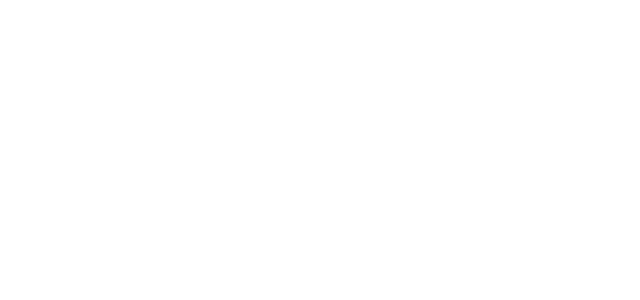
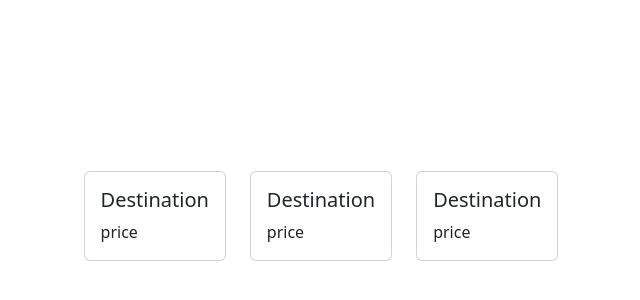
Before and after one commit to paulahage/checkList, an Angular app in the folder ui/: page /checklist/travels in a window 1280 px wide. Before the commit this address led to /. Shown: the part 192-492 px from the top of the page, without its empty margins (319-959 px from the left). Built offline with nearby package versions, Linux system fonts and the light colour scheme.

Commit message:
#14 Created the page for travel tickets

```diff
--- a/ui/src/app/app-routing.module.ts
+++ b/ui/src/app/app-routing.module.ts
@@ -3,12 +3,14 @@
 import { HomeComponent } from './home/home.component';
 import { SignInComponent } from './sign-in/sign-in.component';
 import { MyListComponent } from './my-list/my-list.component';
+import { TravelsComponent } from './travels/travels.component';
 
 const routes: Routes = [
   { path: '', redirectTo: '/checklist', pathMatch: 'full' },
   { path: 'checklist', component: HomeComponent },
   { path: 'checklist/signin', component: SignInComponent },
   { path: 'checklist/my-list', component: MyListComponent },
+  { path: 'checklist/travels', component: TravelsComponent },
 ];
 
 @NgModule({
--- a/ui/src/app/app.module.ts
+++ b/ui/src/app/app.module.ts
@@ -11,6 +11,7 @@
 import { LoadingComponent } from './loading/loading.component';
 import { ListItemComponent } from './list-item/list-item.component';
 import { NavbarComponent } from './navbar/navbar.component';
+import { TravelsComponent } from './travels/travels.component';
 
 @NgModule({
   declarations: [
@@ -20,7 +21,8 @@
     MyListComponent,
     LoadingComponent,
     ListItemComponent,
-    NavbarComponent
+    NavbarComponent,
+    TravelsComponent
   ],
   imports: [
     BrowserModule,
--- a/ui/src/app/my-list/my-list.component.html
+++ b/ui/src/app/my-list/my-list.component.html
@@ -1,3 +1,6 @@
+<div class="d-flex flex-column justify-content-center align-items-center mb-5" style="width: 100%;">
+  <button class="btn btn-success" (click)="checkTickets()">checkTickets</button>
+</div>
 <div class="card">
   <app-navbar></app-navbar>
   <div
--- a/ui/src/app/my-list/my-list.component.ts
+++ b/ui/src/app/my-list/my-list.component.ts
@@ -2,6 +2,7 @@
 import { NgForm } from '@angular/forms';
 import { ChecklistService } from '../services/checklist.service';
 import { Observable } from 'rxjs';
+import { Router } from '@angular/router';
 
 @Component({
   selector: 'app-my-list',
@@ -13,7 +14,7 @@
 
   listItems$!: Observable<string[] | []>;
 
-  constructor(private checklistService: ChecklistService) { }
+  constructor(private checklistService: ChecklistService, private router: Router) { }
 
   ngOnInit() {
     this.listItems$ = this.checklistService.listItems
@@ -30,4 +31,8 @@
 
     form.reset();
   }
+
+  checkTickets() {
+    this.router.navigate(['/checklist/travels']);
+  }
 }
--- /dev/null
+++ b/ui/src/app/travels/travels.component.html
@@ -0,0 +1,26 @@
+<div class="row">
+  <div class="col">
+    <div class="card">
+      <div class="card-body">
+        <h5 class="card-title">Destination</h5>
+        <p class="card-text">price</p>
+      </div>
+    </div>
+  </div>
+  <div class="col">
+    <div class="card">
+      <div class="card-body">
+        <h5 class="card-title">Destination</h5>
+        <p class="card-text">price</p>
+      </div>
+    </div>
+  </div>
+  <div class="col">
+    <div class="card">
+      <div class="card-body">
+        <h5 class="card-title">Destination</h5>
+        <p class="card-text">price</p>
+      </div>
+    </div>
+  </div>
+</div>
```
Also changed, not shown: ui/src/app/travels/travels.component.ts (added, +10 -0 lines), ui/src/app/travels/travels.component.scss (added), 1 other file (tests, documents, lock files or other folders).
